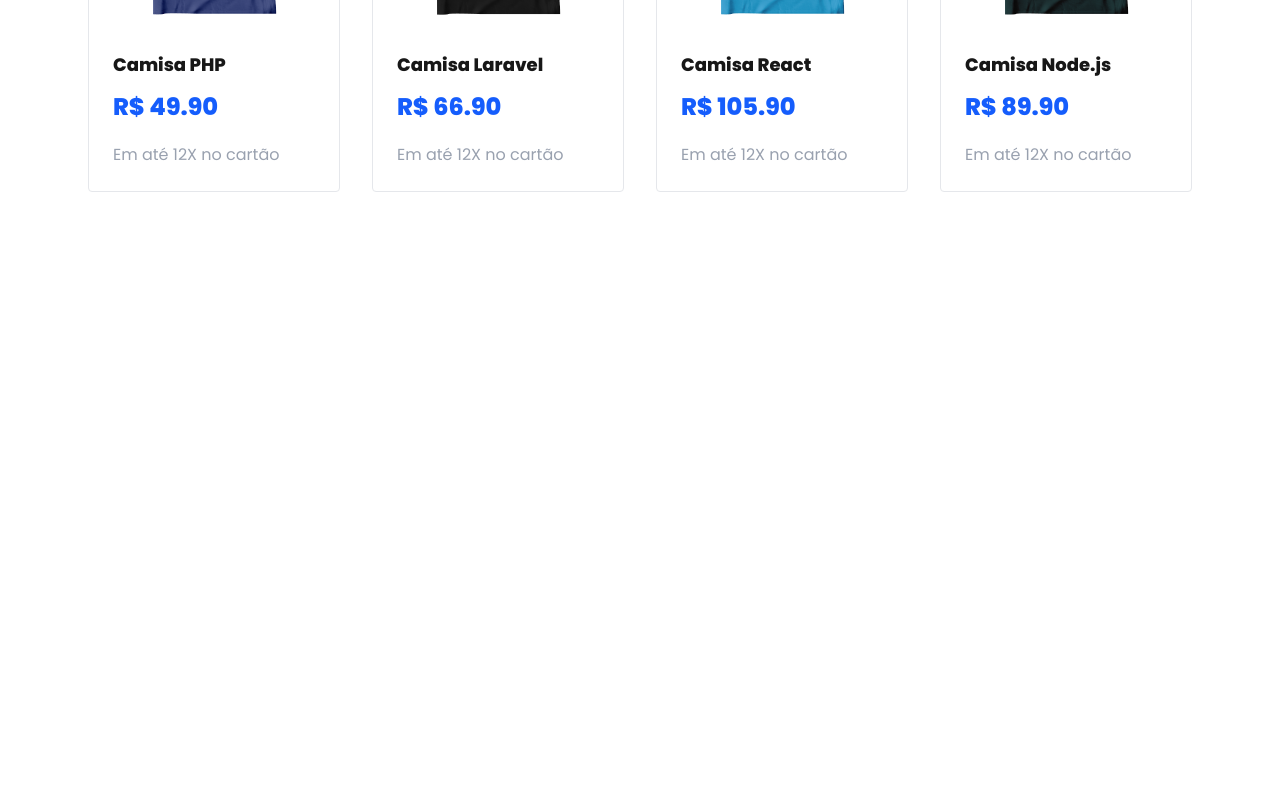
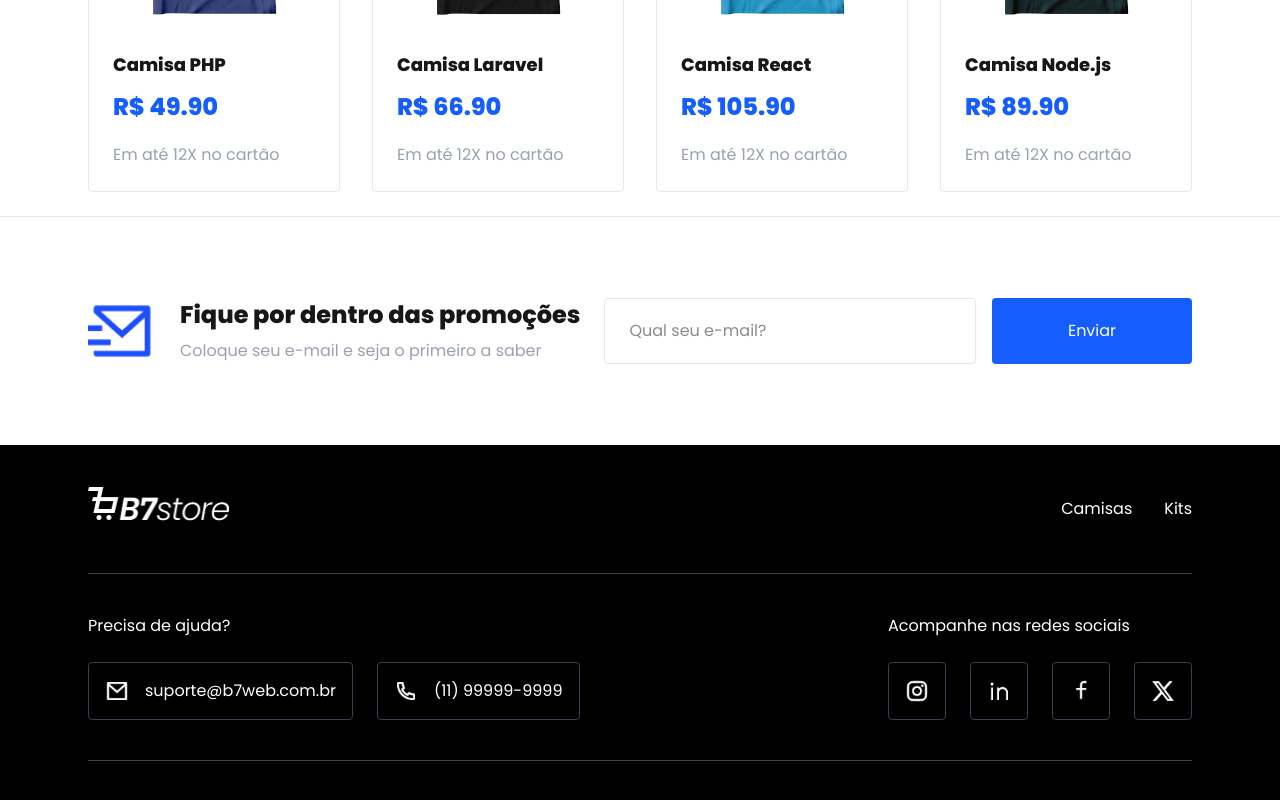
Before and after one commit to aeciobrumel/dev-store, a Next.js app in the folder front/: page / in a window 1280 px wide. Shown: the part 1681-2481 px from the top of the page. Before the commit the page ends 1897 px from the top, so only its background shows below. Built offline with nearby package versions, Linux system fonts and the light colour scheme.

Commit message:
feat(front): adiciona footer e rota dinâmica de categorias
- Cria componentes Footer e FooterButton com newsletter, menu, contatos e redes sociais
- Integra Footer ao layout do site
- Adiciona rota dinâmica /categories/[slug] com leitura de params e searchParams
- Cria type MenuItem reutilizável

```diff
--- /dev/null
+++ b/front/src/app/(site)/categories/[slug]/page.tsx
@@ -0,0 +1,15 @@
+type Props = {
+    params: Promise<{ slug: string }>,
+    searchParams: Promise<{ [key: string]: string | string[] | undefined }>
+}
+
+export default async function Page({ params, searchParams }: Props) {
+    const { slug } = await params;
+    const filters = await searchParams;
+
+    return (
+        <div>
+            slug: {slug}
+        </div>
+    );
+}
--- a/front/src/app/(site)/layout.tsx
+++ b/front/src/app/(site)/layout.tsx
@@ -1,3 +1,4 @@
+import { Footer } from "@/components/layout/footer";
 import { Header } from "@/components/layout/header";
 
 export default function SiteLayout({
@@ -11,6 +12,7 @@ export default function SiteLayout({
             <main className='max-w-6xl mx-auto p-6'>
                 {children}
             </main>
+            <Footer />
         </div>
     );
 }
--- /dev/null
+++ b/front/src/components/layout/footer-button.tsx
@@ -0,0 +1,25 @@
+import Image from "next/image";
+import Link from "next/link";
+
+type Props = {
+    href: string;
+    icon: string;
+    label?: string;
+}
+export const FooterButton = ({ href, icon, label }: Props) => {
+    return (
+        <Link href={href}>
+            <div className="flex items-center gap-4 border border-gray-700 rounded-sm p-4 hover:bg-gray-900">
+                <Image
+                    src={icon}
+                    alt=""
+                    width={24}
+                    height={24}
+                />
+                {label &&
+                    <div className="flex-1">{label}</div>
+                }
+            </div>
+        </Link>
+    );
+}
--- /dev/null
+++ b/front/src/components/layout/footer.tsx
@@ -0,0 +1,102 @@
+import { MenuItem } from "@/types/menu-item";
+import Image from "next/image";
+import Link from "next/link";
+import { FooterButton } from "./footer-button";
+
+export const Footer = () => {
+    const menu: MenuItem[] = [
+        { label: 'Camisas', href: '/categories/camisas' },
+        { label: 'Kits', href: '/categories/kits' }
+    ];
+    return (
+        <footer>
+            <div className="bg-white border-t border-gray-200 px-6 py-14">
+                <div className="w-full max-w-6xl mx-auto p-6 flex flex-col md:flex-row items-center gap-6">
+                    <Image
+                        src={'/assets/ui/mail-send-line.png'}
+                        alt=""
+                        width={68}
+                        height={68}
+                    />
+                    <div className="text-center md:text-left">
+                        <h3 className="font-bold text-2xl mb-6 md:mb-2">Fique por dentro das promoções</h3>
+                        <p className="text-gray-400">Coloque seu e-mail e seja o primeiro a saber</p>
+                    </div>
+                    <form method="POST" className="w-full flex-1 flex flex-col gap-4 md:flex-row">
+                        <input
+                            type="text"
+                            className="flex-1 border border-gray-200 rounded-sm px-6 py-5 outline-0"
+                            placeholder="Qual seu e-mail?"
+                        />
+                        <input
+                            type="submit"
+                            value="Enviar"
+                            className="w-full md:w-50 px-6 py-5 bg-blue-600 text-white border-0 rounded-sm"
+                        />
+                    </form>
+                </div>
+            </div>
+            <div className="bg-black text-white">
+                <div className="w-full max-w-6xl mx-auto px-6">
+                    <div className="flex flex-col md:flex-row justify-between items-center gap-6 py-16 md:py-10 border-b border-gray-700">
+                        <Link href="/">
+                            <Image
+                                src={'/assets/ui/logo-white.png'}
+                                alt="B7Store"
+                                width={143}
+                                height={48}
+                            />
+                        </Link>
+                        <ul className="flex flex-col md:flex-row gap-8 items-center">
+                            {menu.map((item, index) => (
+                                <li key={index}><Link href={item.href}>{item.label}</Link></li>
+                            ))}
+                        </ul>
+                    </div>
+                    <div className="flex flex-col md:flex-row gap-6 py-16 md:py-10 border-b border-gray-700">
+                        <div className="flex-1">
+                            <h4 className="mb-6 text-center md:text-left">Precisa de ajuda?</h4>
+                            <div className="flex flex-col md:flex-row gap-6">
+                                <FooterButton
+                                    href="mailto:suporte@b7web.com.br"
+                                    icon="/assets/ui/mail-line.png"
+                                    label="suporte@b7web.com.br"
+                                />
+                                <FooterButton
+                                    href=""
+                                    icon="/assets/ui/phone-line.png"
+                                    label="(11) 99999-9999"
+                                />
+                            </div>
+                        </div>
+                        <div className="">
+                            <h4 className="mb-6 text-center md:text-left">Acompanhe nas redes sociais</h4>
+                            <div className="flex flex-row justify-between gap-6">
+                                <FooterButton
+                                    href=""
+                                    icon="/assets/ui/instagram-line.png"
+                                />
+                                <FooterButton
+                                    href=""
+                                    icon="/assets/ui/linkedin-line.png"
+                                />
+                                <FooterButton
+                                    href=""
+                                    icon="/assets/ui/facebook-line.png"
+                                />
+                                <FooterButton
+                                    href=""
+                                    icon="/assets/ui/twitter-x-fill.png"
+                                />
+                            </div>
+                        </div>
+                    </div>
+                    <div className="flex flex-col md:flex-row gap-14 justify-between items-center py-16 md:py-10">
+
+
+                    </div>
+                </div>
+            </div>
+        </footer>
+    );
+}
--- /dev/null
+++ b/front/src/types/menu-item.ts
@@ -0,0 +1,4 @@
+export type MenuItem = {
+    label: string;
+    href: string;
+};
```
Lines whose indentation alone changed are shown as unchanged.
